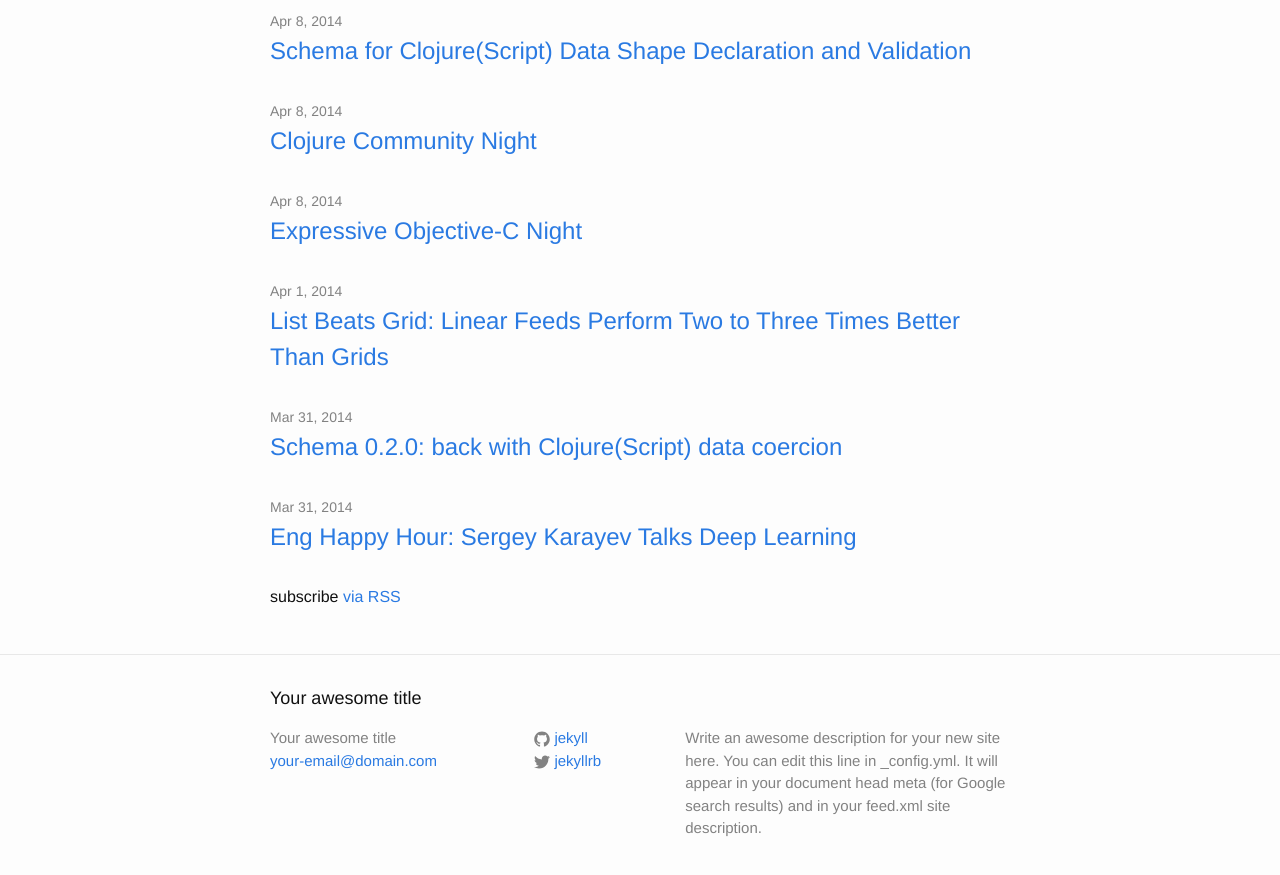
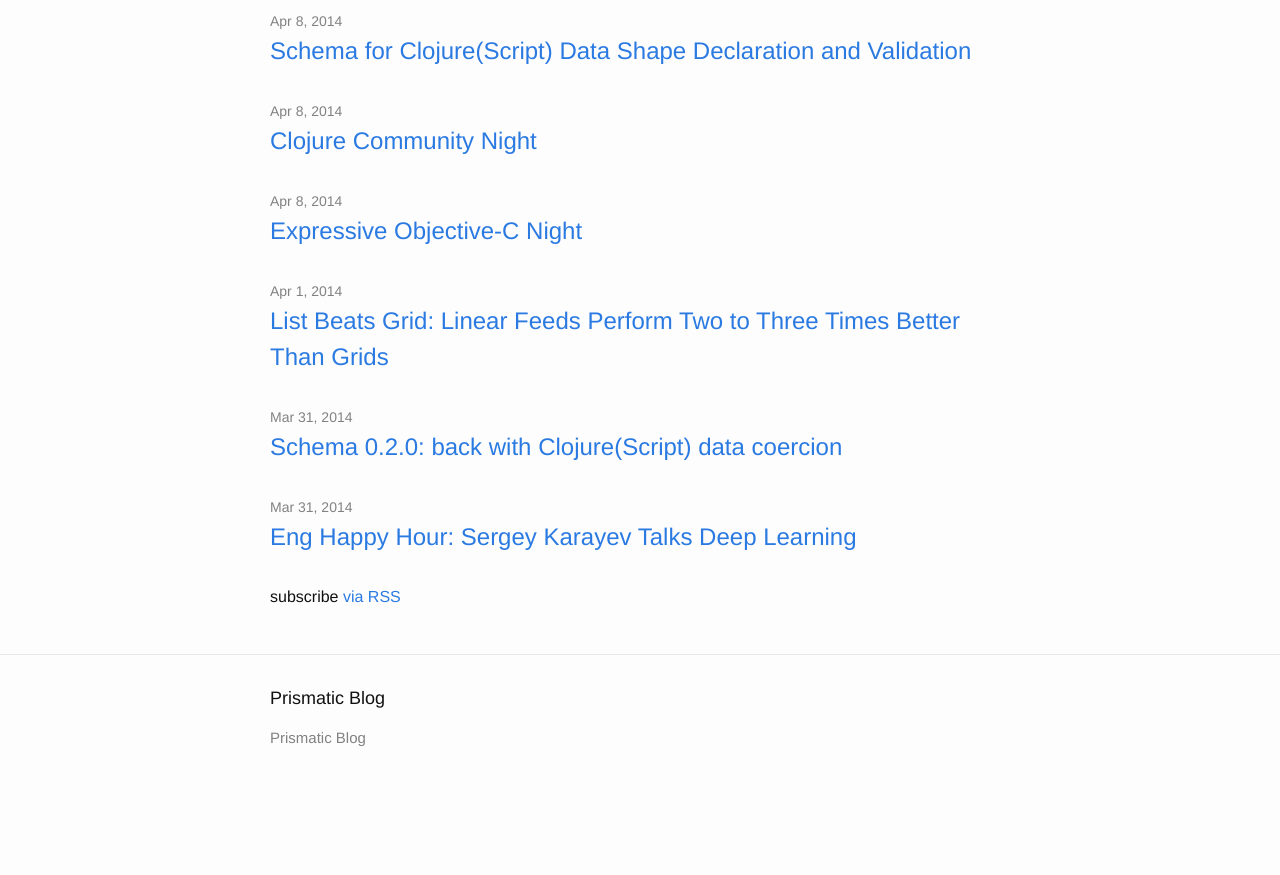
Before and after one commit to plumatic/plumatic.github.com, a Jekyll site: the page built from index.html, in a window 1280 px wide and 900 px high, scrolled down 4070 px. Shown: the top 875 px of the window. Built offline with Jekyll 4.4.1, drawn with Linux system fonts in a browser that asks for light colours; after the commit the page ends 4880 px from its top, so only the background shows below that; some of the changed text lies outside the part shown.

Commit message:
fix default content metadata

```diff
--- a/_config.yml
+++ b/_config.yml
@@ -1,14 +1,14 @@
 # Site settings
-title: Your awesome title
-email: your-email@domain.com
-description: > # this means to ignore newlines until "baseurl:"
-  Write an awesome description for your new site here. You can edit this
-  line in _config.yml. It will appear in your document head meta (for
-  Google search results) and in your feed.xml site description.
+title: Prismatic Blog
+#email: your-email@domain.com
+#description: > # this means to ignore newlines until "baseurl:"
+#  Write an awesome description for your new site here. You can edit this
+#  line in _config.yml. It will appear in your document head meta (for
+#  Google search results) and in your feed.xml site description.
 baseurl: "/blog" # the subpath of your site, e.g. /blog/
-url: "http://yourdomain.com" # the base hostname & protocol for your site
-twitter_username: jekyllrb
-github_username:  jekyll
+url: "http://github.com/prismatic/"
+#twitter_username: jekyllrb
+#github_username:  jekyll
 
 # Build settings
 markdown: kramdown
```
